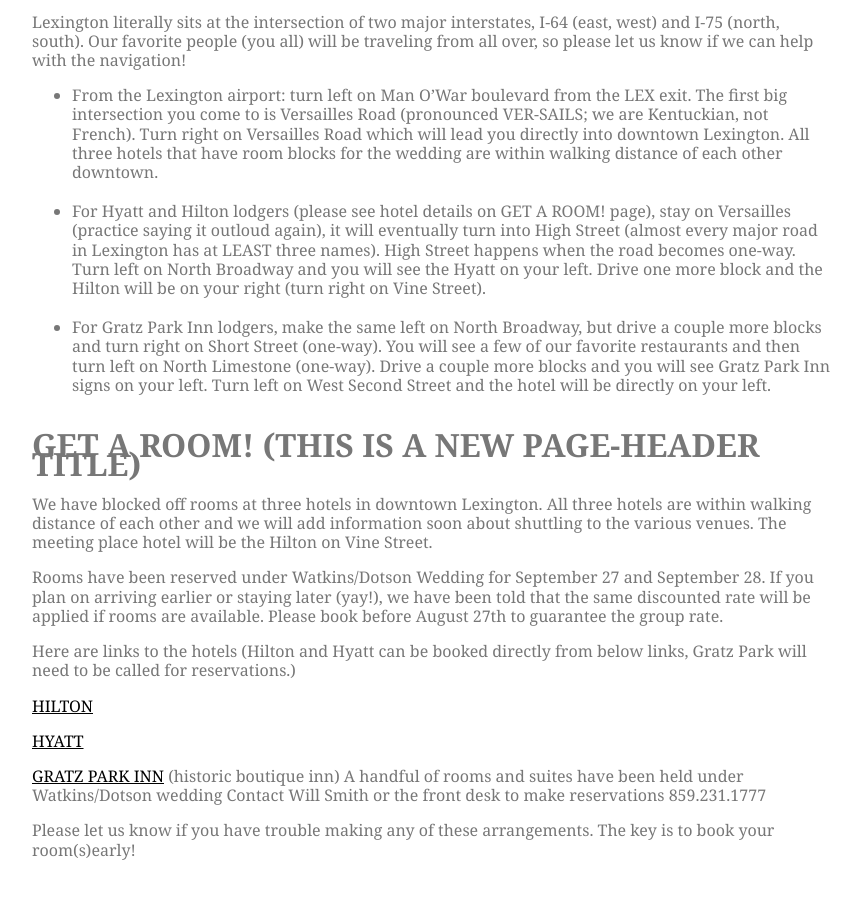
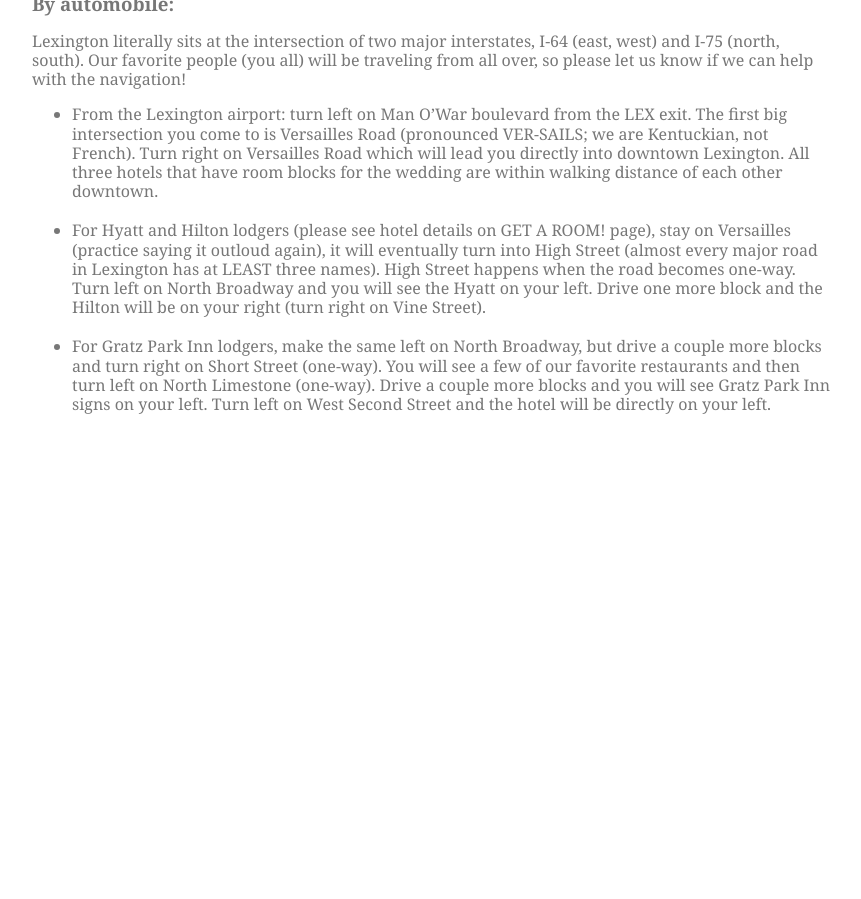
Before and after one commit to nikolaiwarner/annedeanandrand.com, a Jekyll site: the page built from kentucky.md, in a window 1280 px wide and 900 px high, scrolled down 1164 px. Shown: the whole window, without its empty margins (208-1069 px from the left). Built offline with Jekyll 4.4.1, drawn with Linux system fonts in a browser that asks for light colours; after the commit the page ends 1618 px from its top, so only the background shows below that.

Commit message:
get a room!!!

```diff
--- a/_includes/navbar.html
+++ b/_includes/navbar.html
@@ -11,6 +11,8 @@
     <br>
     <a href="/kentucky">Get me to Kentucky</a>
     <br>
+    <a href="/room">Get a room!</a>
+    <br>
     <a href="/weekend">The Weekend!</a>
     <br>
     <a href="/fun">Please have some fun!</a>
--- a/kentucky.md
+++ b/kentucky.md
@@ -38,32 +38,3 @@ Lexington literally sits at the intersection of two major interstates, I-64 (eas
 
 
 - For Gratz Park Inn lodgers, make the same left on North Broadway, but drive a couple more blocks and turn right on Short Street (one-way). You will see a few of our favorite restaurants and then turn left on North Limestone (one-way). Drive a couple more blocks and you will see Gratz Park Inn signs on your left. Turn left on West Second Street and the hotel will be directly on your left.
-
-
-
-
-
-
-
-# GET A ROOM! (THIS IS A NEW PAGE-HEADER TITLE)
-
-We have blocked off rooms at three hotels in downtown Lexington. All three hotels are within walking distance of each other and we will add information soon about shuttling to the various venues. The meeting place hotel will be the Hilton on Vine Street.
-
-
-Rooms have been reserved under Watkins/Dotson Wedding for September 27 and September 28. If you plan on arriving earlier or staying later (yay!), we have been told that the same discounted rate will be applied if rooms are available.
-Please book before August 27th to guarantee the group rate.
-
-Here are links to the hotels  (Hilton and Hyatt can be booked directly from below links, Gratz Park will need to be called for reservations.)
-
-[HILTON](http://www.hilton.com/en/hi/groups/personalized/L/LEXDTHF-WATDOT-20130926/index.jhtml?WT.mc_id=POG)
-
-
-[HYATT](https://resweb.passkey.com/Resweb.do?mode=welcome_ei_new&eventID=10614514)
-
-
-[GRATZ PARK INN](http://www.gratzparkinn.com/) (historic boutique inn)
-A handful of rooms and suites have been held under Watkins/Dotson wedding
-Contact Will Smith or the front desk to make reservations
-859.231.1777
-
-Please let us know if you have trouble making any of these arrangements. The key is to book your room(s)early!
```
Also changed, not shown: room.md (added, +27 -0 lines).
